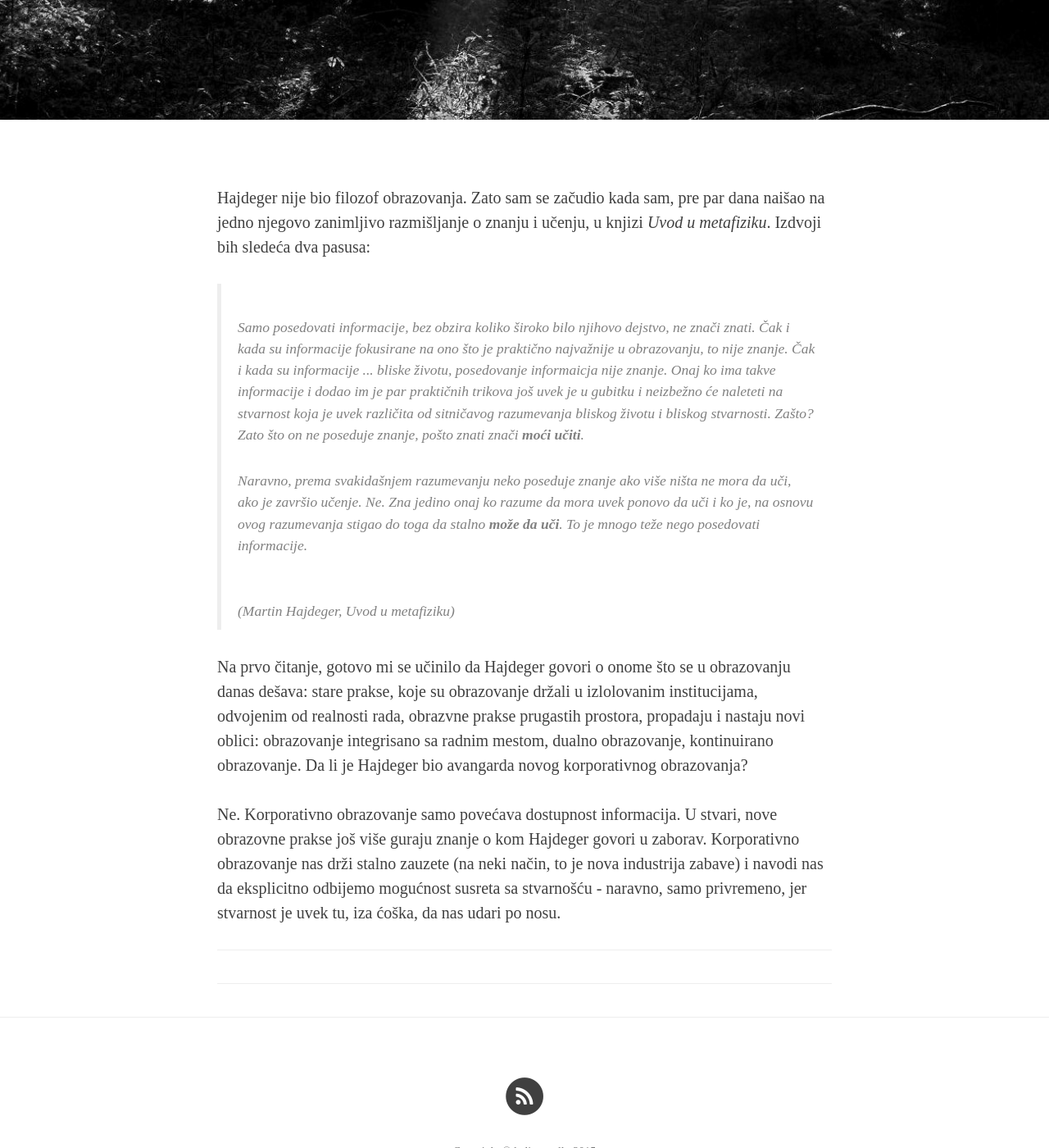
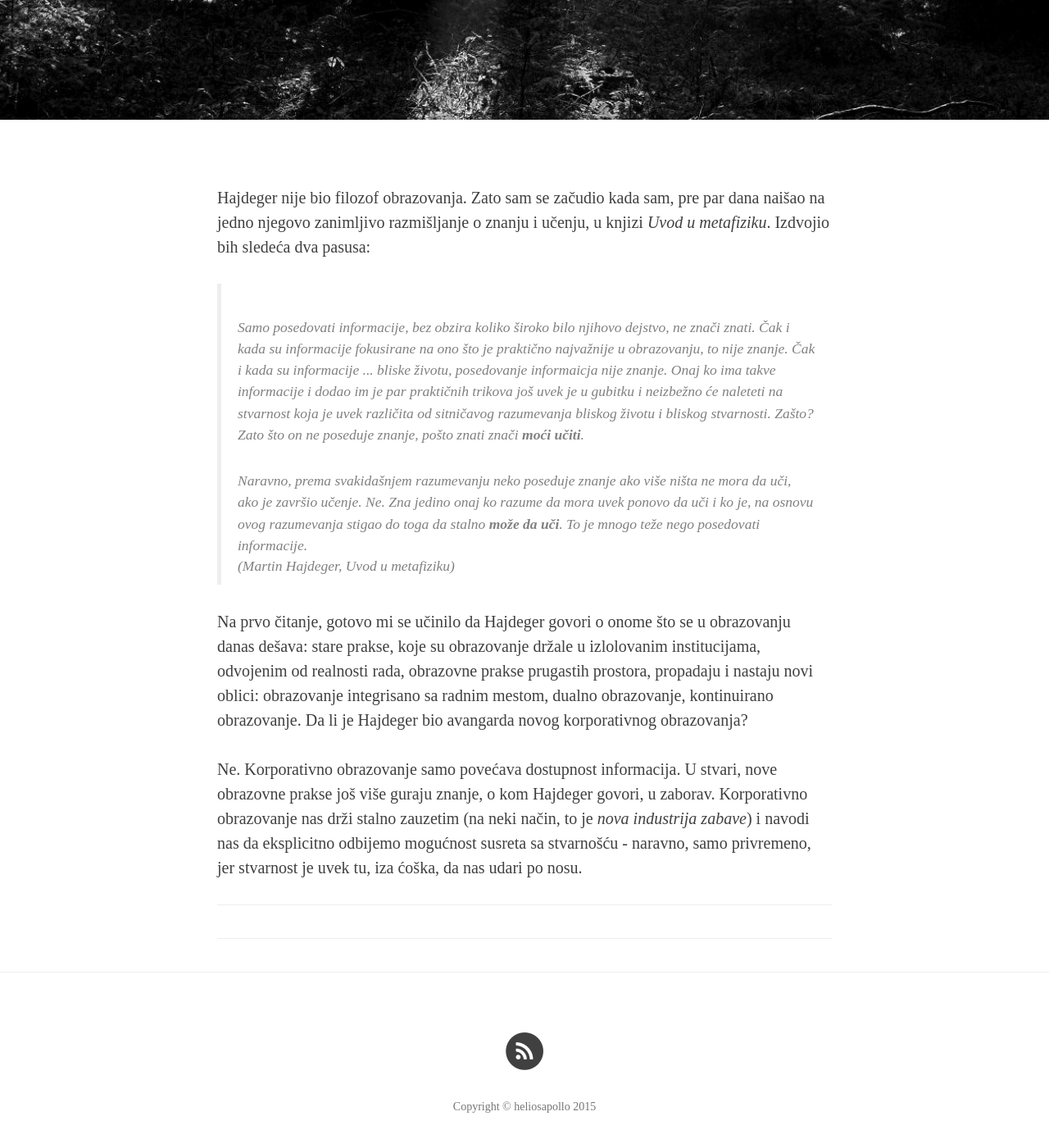
Before and after one commit to helios-apollo/helios-apollo.github.io, a Jekyll site: the page built from _posts/2015-12-21-Hajdeger-o-obrazovanju.markdown, in a window 1280 px wide and 1400 px high, scrolled down 363 px. Shown: the whole window at 82% size. Built offline with Jekyll 4.4.1, drawn with Linux system fonts in a browser that asks for light colours; nearby versions of some CDN libraries; comment, search, counter and statistics services are not loaded.

Commit message:
fixed typos

```diff
--- a/_posts/2015-12-21-Hajdeger-o-obrazovanju.markdown
+++ b/_posts/2015-12-21-Hajdeger-o-obrazovanju.markdown
@@ -7,9 +7,9 @@ author:     "Helios Apollo"
 header-img: "img/post-bg-01.jpg"
 ---
 
-<p>Hajdeger nije bio filozof obrazovanja. Zato sam se začudio kada sam, pre par dana naišao na jedno njegovo zanimljivo razmišljanje o znanju i učenju, u knjizi <em>Uvod u metafiziku</em>. Izdvoji bih sledeća dva pasusa:</p>
+<p>Hajdeger nije bio filozof obrazovanja. Zato sam se začudio kada sam, pre par dana naišao na jedno njegovo zanimljivo razmišljanje o znanju i učenju, u knjizi <em>Uvod u metafiziku</em>. Izdvojio bih sledeća dva pasusa:</p>
 <blockquote><p>Samo posedovati informacije, bez obzira koliko široko bilo njihovo dejstvo, ne znači znati. Čak i kada su informacije fokusirane na ono što je praktično najvažnije u obrazovanju, to nije znanje. Čak i kada su informacije ... bliske životu, posedovanje informaicja nije znanje. Onaj ko ima takve informacije i dodao im je par praktičnih trikova još uvek je u gubitku i neizbežno će naleteti na stvarnost koja je uvek različita od sitničavog razumevanja bliskog životu i bliskog stvarnosti. Zašto? Zato što on ne poseduje znanje, pošto znati znači <strong>moći učiti</strong>. </p>
 <p>Naravno, prema svakidašnjem razumevanju neko poseduje znanje ako više ništa ne mora da uči, ako je završio učenje. Ne. Zna jedino onaj ko razume da mora uvek ponovo da uči i ko je, na osnovu ovog razumevanja stigao do toga da stalno <strong>može da uči</strong>. To je mnogo teže nego posedovati informacije.</p>
-<br/>(Martin Hajdeger, Uvod u metafiziku)</blockquote>
-<p>Na prvo čitanje, gotovo mi se učinilo da Hajdeger govori o onome što se u obrazovanju danas dešava: stare prakse, koje su obrazovanje držali u izlolovanim institucijama, odvojenim od realnosti rada, obrazvne prakse prugastih prostora, propadaju i nastaju novi oblici: obrazovanje integrisano sa radnim mestom, dualno obrazovanje, kontinuirano obrazovanje. Da li je Hajdeger bio avangarda novog korporativnog obrazovanja?</p>
-<p>Ne. Korporativno obrazovanje samo povećava dostupnost informacija. U stvari, nove obrazovne prakse još više guraju znanje o kom Hajdeger govori u zaborav. Korporativno obrazovanje nas drži stalno zauzete (na neki način, to je nova industrija zabave) i navodi nas da eksplicitno odbijemo mogućnost susreta sa stvarnošću - naravno, samo privremeno, jer stvarnost je uvek tu, iza ćoška, da nas udari po nosu.</p>
+(Martin Hajdeger, Uvod u metafiziku)</blockquote>
+<p>Na prvo čitanje, gotovo mi se učinilo da Hajdeger govori o onome što se u obrazovanju danas dešava: stare prakse, koje su obrazovanje držale u izlolovanim institucijama, odvojenim od realnosti rada, obrazovne prakse prugastih prostora, propadaju i nastaju novi oblici: obrazovanje integrisano sa radnim mestom, dualno obrazovanje, kontinuirano obrazovanje. Da li je Hajdeger bio avangarda novog korporativnog obrazovanja?</p>
+<p>Ne. Korporativno obrazovanje samo povećava dostupnost informacija. U stvari, nove obrazovne prakse još više guraju znanje, o kom Hajdeger govori, u zaborav. Korporativno obrazovanje nas drži stalno zauzetim (na neki način, to je <em>nova industrija zabave</em>) i navodi nas da eksplicitno odbijemo mogućnost susreta sa stvarnošću - naravno, samo privremeno, jer stvarnost je uvek tu, iza ćoška, da nas udari po nosu.</p>
```
